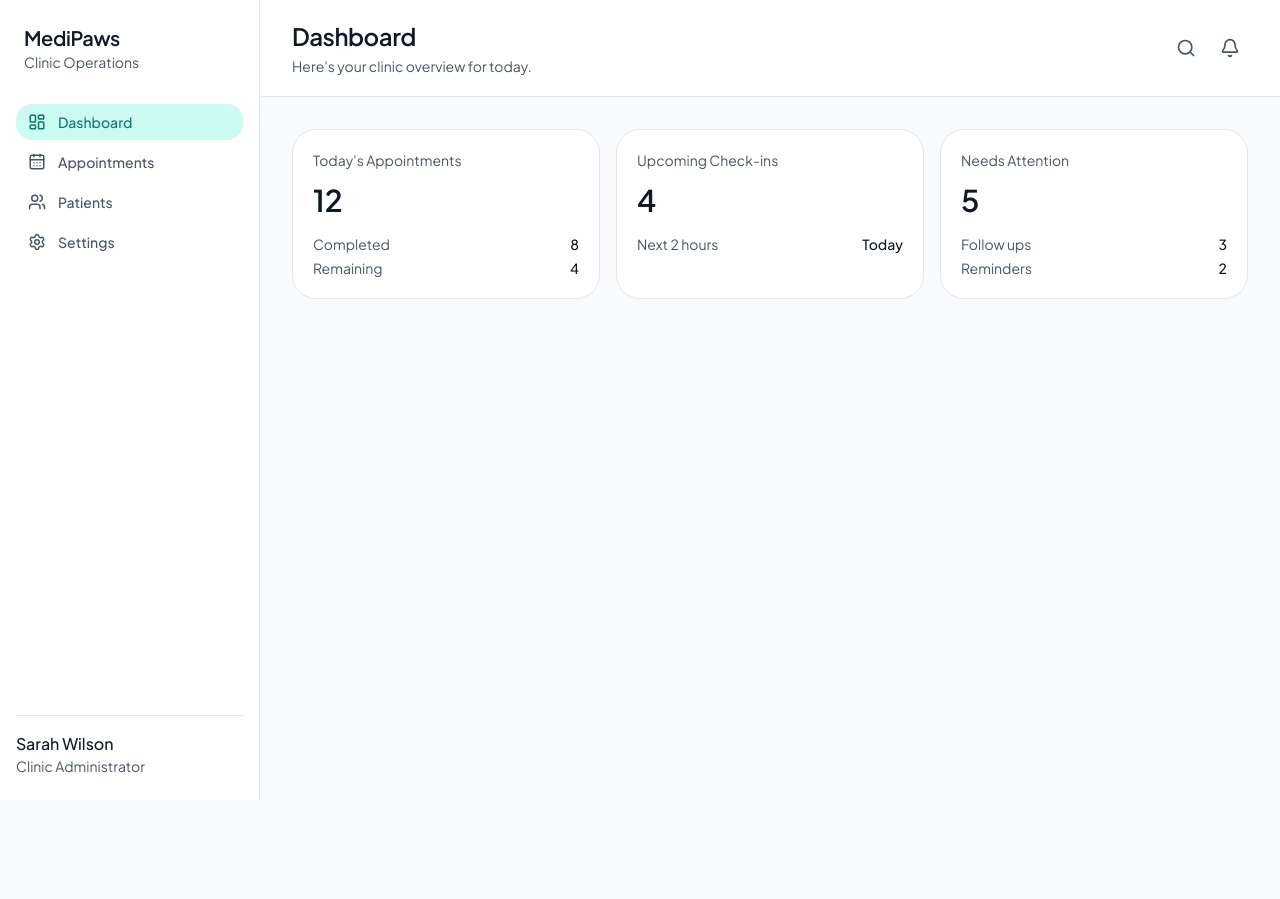
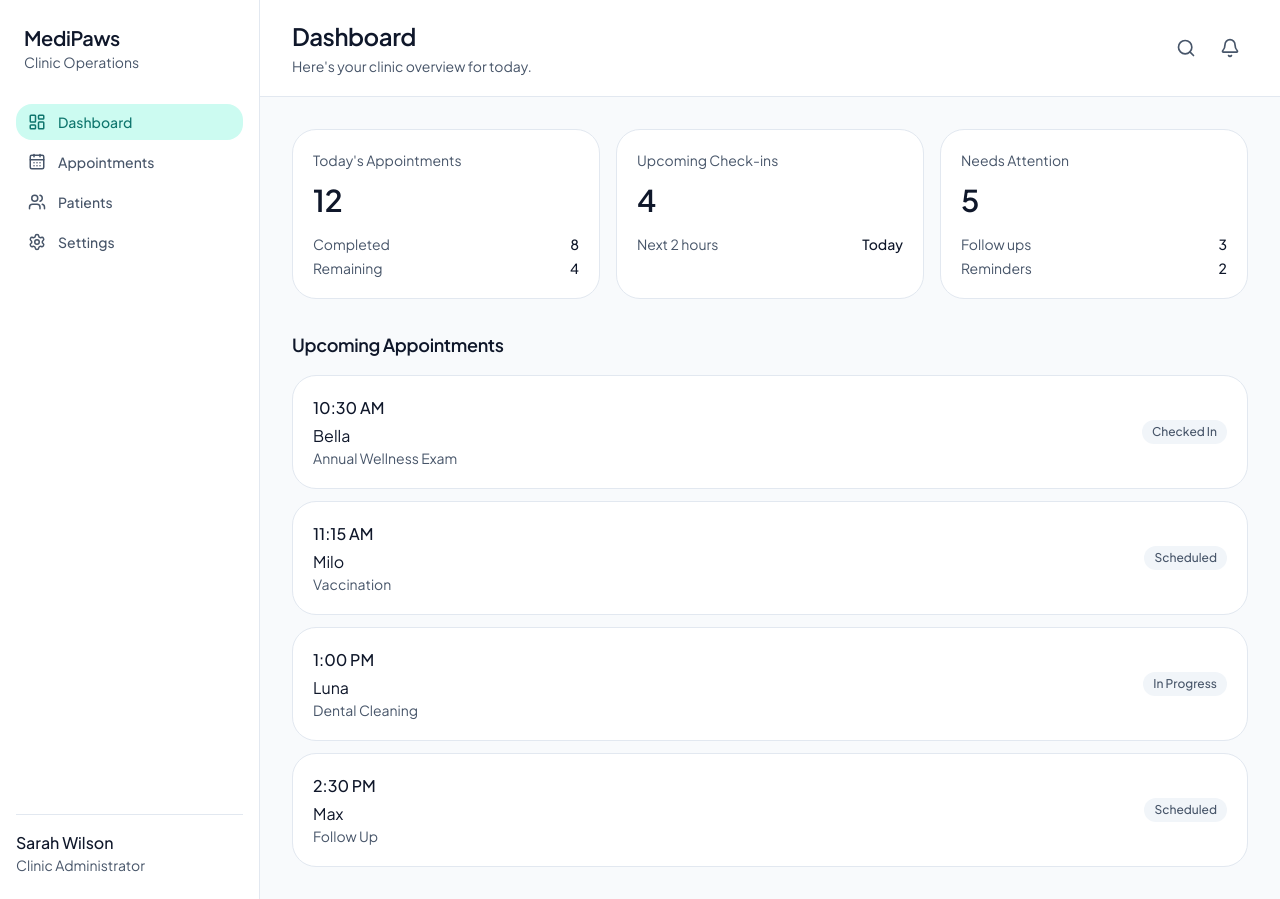
Before and after one commit to LindseyGunderson/MediPaws, a React (Vite) app: page / in a window 1280 px wide. Before the commit the page ends 800 px from the top, so only its background shows below. Built offline with nearby package versions, Linux system fonts and the light colour scheme.

Commit message:
feat: create dashboard appointment workflow components

```diff
--- /dev/null
+++ b/src/components/appointments/AppointmentItem.jsx
@@ -0,0 +1,30 @@
+import AppointmentStatusBadge from "./AppointmentStatusBadge";
+
+function AppointmentItem({ appointment }) {
+  return (
+    <div
+      className="
+        flex
+        items-center
+        justify-between
+        rounded-xl
+        border
+        border-border
+        bg-surface
+        p-5
+      "
+    >
+      <div>
+        <p className="font-medium text-text-primary">{appointment.time}</p>
+
+        <p className="mt-1 text-text-primary">{appointment.pet}</p>
+
+        <p className="text-sm text-text-secondary">{appointment.type}</p>
+      </div>
+
+      <AppointmentStatusBadge status={appointment.status} />
+    </div>
+  );
+}
+
+export default AppointmentItem;
--- /dev/null
+++ b/src/components/appointments/AppointmentStatusBadge.jsx
@@ -0,0 +1,25 @@
+import { appointmentStatuses } from "../../config/appointmentStatus";
+
+function AppointmentStatusBadge({ status }) {
+  const statusInfo = appointmentStatuses[status];
+
+  return (
+    <span
+      className="
+        inline-flex
+        items-center
+        rounded-full
+        px-2.5
+        py-1
+        text-xs
+        font-medium
+        bg-surface-muted
+        text-text-secondary
+      "
+    >
+      {statusInfo.label}
+    </span>
+  );
+}
+
+export default AppointmentStatusBadge;
--- /dev/null
+++ b/src/components/dashboard/UpcomingAppointments.jsx
@@ -0,0 +1,17 @@
+import AppointmentItem from "../appointments/AppointmentItem";
+
+function UpcomingAppointments({ appointments }) {
+  return (
+    <section>
+      <h2 className="mb-4 text-lg font-semibold">Upcoming Appointments</h2>
+
+      <div className="space-y-3">
+        {appointments.map((appointment) => (
+          <AppointmentItem key={appointment.id} appointment={appointment} />
+        ))}
+      </div>
+    </section>
+  );
+}
+
+export default UpcomingAppointments;
--- /dev/null
+++ b/src/config/appointmentStatus.js
@@ -0,0 +1,21 @@
+export const appointmentStatuses = {
+  scheduled: {
+    label: "Scheduled",
+  },
+
+  checkedIn: {
+    label: "Checked In",
+  },
+
+  inProgress: {
+    label: "In Progress",
+  },
+
+  completed: {
+    label: "Completed",
+  },
+
+  cancelled: {
+    label: "Cancelled",
+  },
+};
--- a/src/data/appointments.js
+++ b/src/data/appointments.js
@@ -1,11 +1,37 @@
 export const appointments = [
   {
     id: 1,
-    petName: "Bella",
-    owner: "Sarah Lee",
-    type: "Annual Checkup",
-    date: "Aug 12",
-    time: "9:00 AM",
-    status: "Confirmed",
+    time: "10:30 AM",
+    pet: "Bella",
+    owner: "Sarah Wilson",
+    type: "Annual Wellness Exam",
+    status: "checkedIn",
+  },
+
+  {
+    id: 2,
+    time: "11:15 AM",
+    pet: "Milo",
+    owner: "James Chen",
+    type: "Vaccination",
+    status: "scheduled",
+  },
+
+  {
+    id: 3,
+    time: "1:00 PM",
+    pet: "Luna",
+    owner: "Emma Park",
+    type: "Dental Cleaning",
+    status: "inProgress",
+  },
+
+  {
+    id: 4,
+    time: "2:30 PM",
+    pet: "Max",
+    owner: "David Lee",
+    type: "Follow Up",
+    status: "scheduled",
   },
 ];
--- a/src/pages/admin/Dashboard.jsx
+++ b/src/pages/admin/Dashboard.jsx
@@ -1,16 +1,20 @@
 import OverviewCard from "../../components/dashboard/OverviewCard";
+import UpcomingAppointments from "../../components/dashboard/UpcomingAppointments";
+
 import { dashboardOverview } from "../../data/dashboard";
+
+import { appointments } from "../../data/appointments";
 
 function Dashboard() {
   return (
     <div className="space-y-8">
-      <section>
-        <div className="grid gap-4 md:grid-cols-3">
-          {dashboardOverview.map((card) => (
-            <OverviewCard key={card.id} {...card} />
-          ))}
-        </div>
-      </section>
+      <div className="grid gap-4 md:grid-cols-3">
+        {dashboardOverview.map((card) => (
+          <OverviewCard key={card.id} {...card} />
+        ))}
+      </div>
+
+      <UpcomingAppointments appointments={appointments} />
     </div>
   );
 }
```
